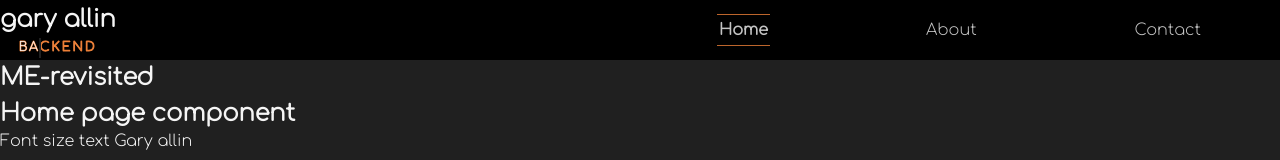
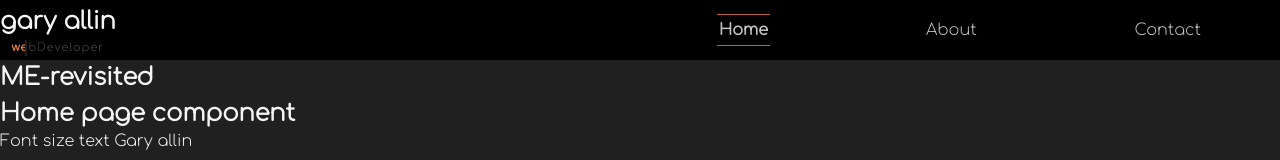
Before and after one commit to MeGallin/me-revisited-tws, a React (Create React App) app: page / in a window 1280 px wide. Shown: the top 160 px of the page. Built offline with nearby package versions, Linux system fonts and the light colour scheme.

Commit message:
change logo

```diff
--- a/src/Components/Logo/LogoComponent.css
+++ b/src/Components/Logo/LogoComponent.css
@@ -6,11 +6,10 @@
 }
 .titles {
   position: relative;
-  font-size: 0.8em;
-  color: var(--main-font-colour);
-  -webkit-text-stroke: 1px var(--light-orange);
-  text-transform: uppercase;
-  letter-spacing: 2px;
+  font-size: 0.7em;
+  color: rgba(255, 255, 255, 0.3);
+  letter-spacing: 1px;
+  font-weight: 200;
 }
 .titles::before {
   content: attr(data);
@@ -18,9 +17,10 @@
   top: 0;
   left: 0;
   width: 0;
-  letter-spacing: 2px;
-  color: var(--main-font-colour);
-  -webkit-text-stroke: 0 var(--light-orange);
+  letter-spacing: 1px;
+  font-weight: bold;
+  text-decoration: solid;
+  color: var(--light-orange);
   border-right: 2px solid var(--main-bg-colour);
   overflow: hidden;
   animation: animate 6s linear infinite;
@@ -29,7 +29,10 @@
   0% {
     width: 0;
   }
-  70% {
+  50% {
     width: 100%;
   }
+  0% {
+    width: 0;
+  }
 }
--- a/src/Components/Logo/LogoComponent.jsx
+++ b/src/Components/Logo/LogoComponent.jsx
@@ -1,18 +1,7 @@
-import { useState, useMemo } from 'react';
 import './LogoComponent.css';
 
 export const LogoComponent = () => {
-  const randomTitles = (titles) => {
-    return titles[Math.floor(Math.random() * titles.length)];
-  };
-  const titles = ['Frontend', 'backend', 'fullstack'];
-  const [title, setTitle] = useState(randomTitles(titles));
-
-  useMemo(() => {
-    setInterval(() => {
-      setTitle(randomTitles(titles));
-    }, 24000);
-  });
+  const title = `webDeveloper`;
 
   return (
     <>
```
